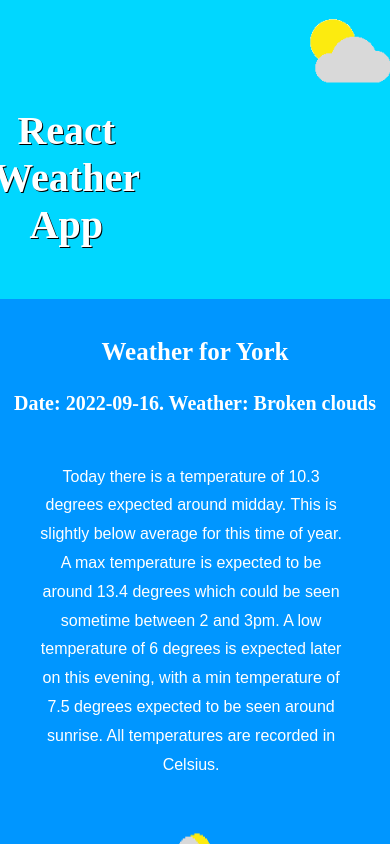
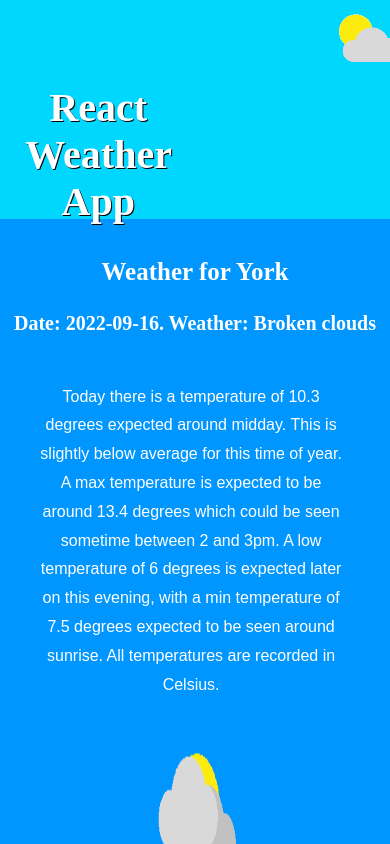
Before and after one commit to AJWest22/weather-app, a React (Create React App) app in the folder weather-app/: page / in a window 390 px wide. Shown: the top 844 px of the page. Built offline with nearby package versions, Linux system fonts and the light colour scheme.

Commit message:
style header on mobile

```diff
--- a/weather-app/src/components/CityWeather.css
+++ b/weather-app/src/components/CityWeather.css
@@ -47,8 +47,8 @@
 
     img {
         padding-left: 25%;
-        height: 100px;
-        width: 100px;
+        height: 75px;
+        width: 75px;
         margin-top: 0%
     }
 
--- a/weather-app/src/components/Header.css
+++ b/weather-app/src/components/Header.css
@@ -28,14 +28,17 @@ img {
 
     #header {
         padding-bottom: 15%;
+        height: 10em;
     }
 
     h1 {
         font-size: 40px;
-        margin-left: 10%;
+        margin-top: 1%;
+        margin-left: 20%;
     }
 
     img {
+        margin-top: 1%;
         margin-right: 10%;
     }
 }
```
